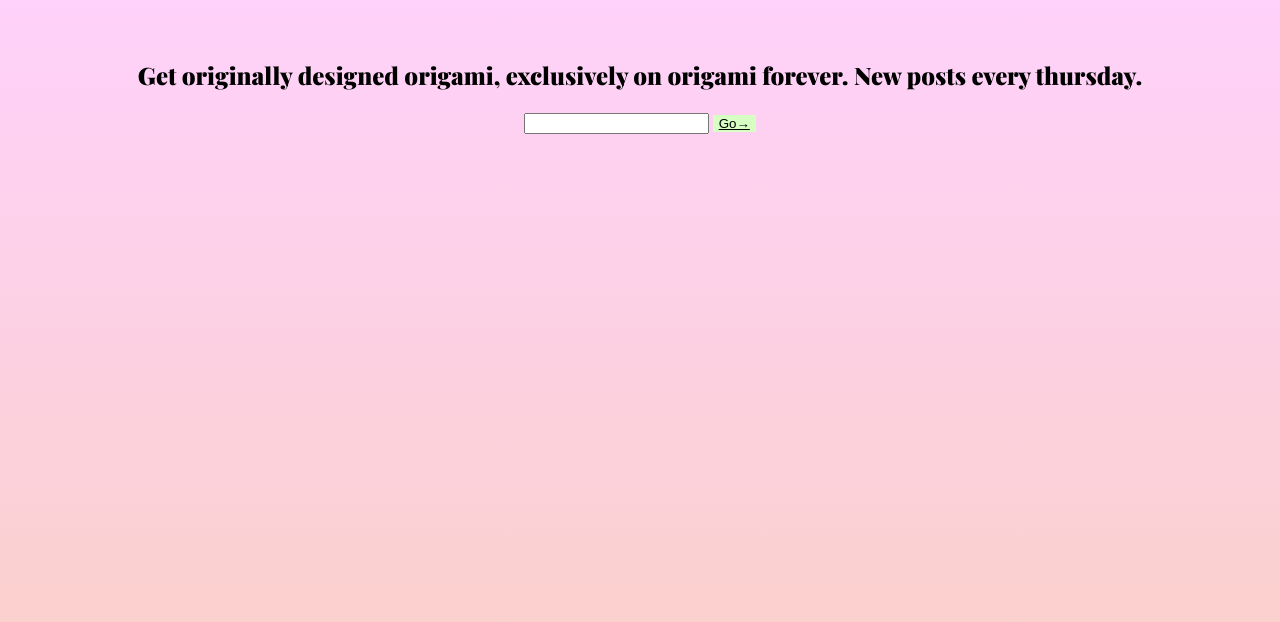
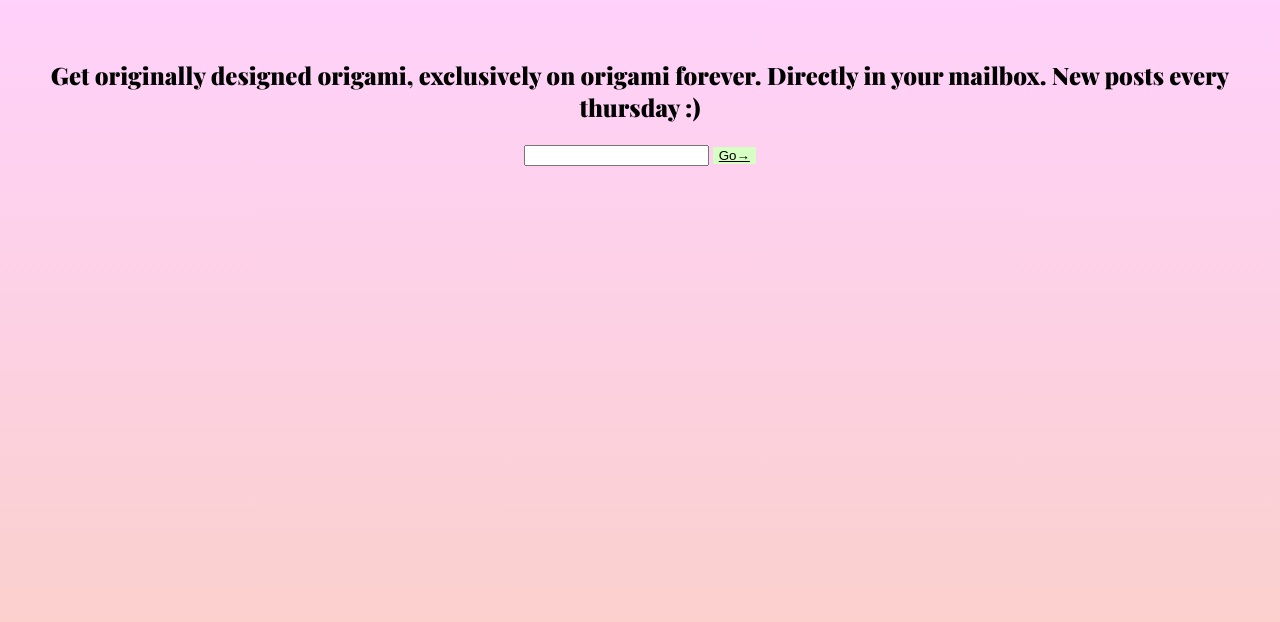
Before and after one commit to GreatLemmonade/newsletter, a plain HTML site: page index.html in a window 1280 px wide. Shown: the part 54-676 px from the top of the page. Drawn offline with nearby package versions, Linux system fonts and the light colour scheme.

Commit message:
Update index.html

```diff
--- a/index.html
+++ b/index.html
@@ -11,7 +11,7 @@
   <link rel="preconnect" href="https://fonts.gstatic.com" crossorigin>
   <link href="https://fonts.googleapis.com/css2?family=Playfair+Display:wght@900&display=swap" rel="stylesheet">
   <center><h1>A newsletter.</h1><br>
-  <h2>Get originally designed origami, exclusively on origami forever. New posts every thursday.</h2>
+  <h2>Get originally designed origami, exclusively on origami forever. Directly in your mailbox. New posts every thursday :)</h2>
 <form id="form" action="https://aryana4d.substack.com/api/v1/free?nojs=true" method="post" novalidate target="_blank">
   <input type="hidden" name="first_url" value="https://aryana4d.substack.com/publish/settings">
   <input type="hidden" name="first_referrer" value="https://aryana4d.substack.com/">
```
